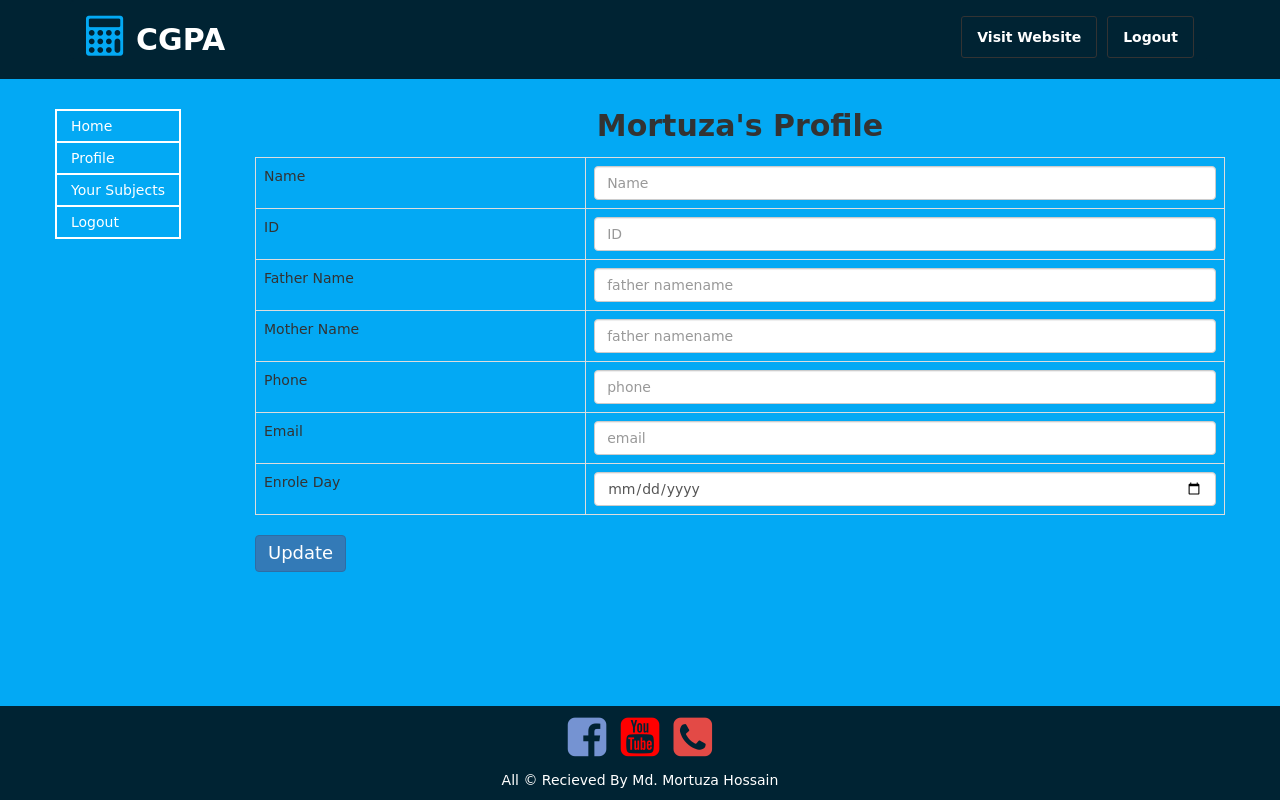
After one commit to mortuzahossain/cgpa, a PHP site: page /admin/profile.php in a window 1280 px wide. The commit adds this page. Run offline with PHP 8.4, Linux system fonts and the light colour scheme.

Commit message:
Complete html markup for admin

```diff
--- a/admin/adminstyle.css
+++ b/admin/adminstyle.css
@@ -10,5 +10,23 @@
     width: 100%;
     padding: 5px 14px;
     border: 2px solid #fff;
-    border-radius: 5%;
 }
+.right-sidebar table tr :hover{
+	background: #00cff2;
+	transition: .5s;
+
+}
+
+.btn {
+    font-size: 12px;
+    line-height: .95;
+}
+
+.mybtn{
+    font-size: 18px;
+    line-height: 1.25;
+}
+
+.right{
+	float: right;
+}
--- /dev/null
+++ b/admin/include/right_sidebar.php
@@ -0,0 +1,8 @@
+<!-- My Level tearm Have to Be Dynamic -->
+
+<table>
+	<tr><td><a href="index.php">Home</a></td></tr>
+	<tr><td><a href="profile.php">Profile</a></td></tr>
+	<tr><td><a href="leveltearm.php">Your Subjects</a></td></tr>
+	<tr><td><a href="logout.php">Logout</a></td></tr>
+</table>
--- /dev/null
+++ b/admin/profile.php
@@ -0,0 +1,57 @@
+<?php
+include 'include/header.php';
+/*
+// Geting Depertment name from url
+$depertment_name = $_GET['depertmentName'];
+*/
+?>
+<div class="container main-content">
+	<div class="row">
+		<div class="col-md-2 right-sidebar">
+			<?php include 'include/right_sidebar.php'; ?>
+		</div>
+		<div class="col-md-10 main-content-penel">
+			<h2 class="text-center">Mortuza's Profile</h2>
+			 <form action="" method="post">
+			    <table class="table table-bordered">
+			        <tr>
+			            <td>Name</td>
+			            <td><input type="text" name="name" class="form-control myinput" placeholder="Name" value="" ></td>
+			        </tr>
+			        <tr>
+			            <td>ID</td>
+			            <td><input type="text" name="roll" class="form-control myinput" placeholder="ID" value=""></td>
+			        </tr>
+			        <tr>
+			            <td>Father Name</td>
+			            <td><input type="text" name="fname" class="form-control myinput" placeholder="father namename" value=""></td>
+			        </tr>
+			        <tr>
+			            <td>Mother Name</td>
+			            <td><input type="text" name="mname" class="form-control myinput" placeholder="father namename" value=""></td>
+			        </tr>
+			        <tr>
+			            <td>Phone</td>
+			            <td><input type="text" name="phone" class="form-control myinput" placeholder="phone" value=""></td>
+			        </tr>
+			        <tr>
+			            <td>Email</td>
+			            <td><input type="text" name="email" class="form-control myinput" placeholder="email" value=""></td>
+			        </tr>
+			        <tr>
+			            <td>Enrole Day</td>
+			            <td><input type="date" name="enrollday" class="form-control myinput" placeholder="enroll day" value=""></td>
+			        </tr>
+			    </table>
+
+			    <button type="submit" name="updateme" class="btn btn-primary mybtn">Update</button>
+
+
+
+			</form>
+		</div>
+	</div>
+</div>
+<?php
+include 'include/footer.php';
+?>
```
Also changed, not shown: admin/deperement.php (added, +34 -0 lines), admin/index.php (+1 -7 lines), admin/leveltearm.php (added, +38 -0 lines), admin/update_subject.php (added, +57 -0 lines), admin/logout.php (added).
